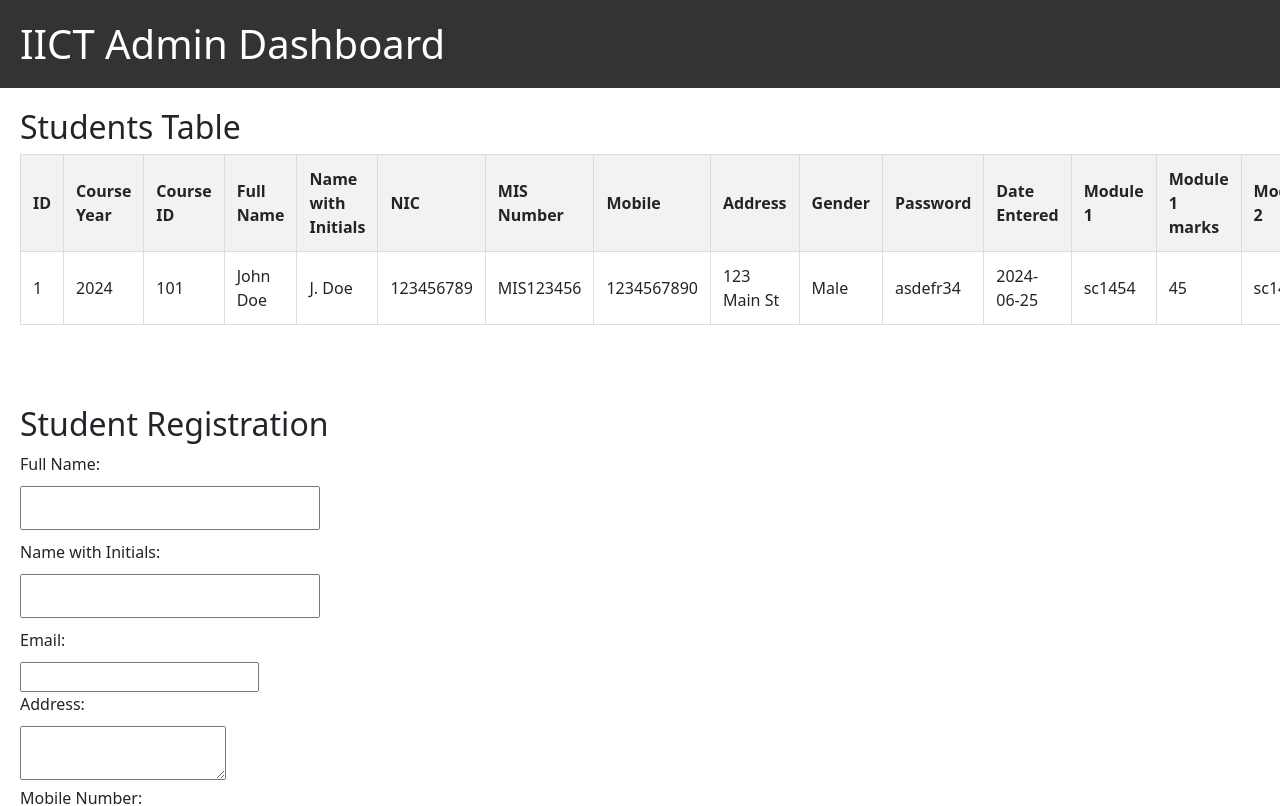
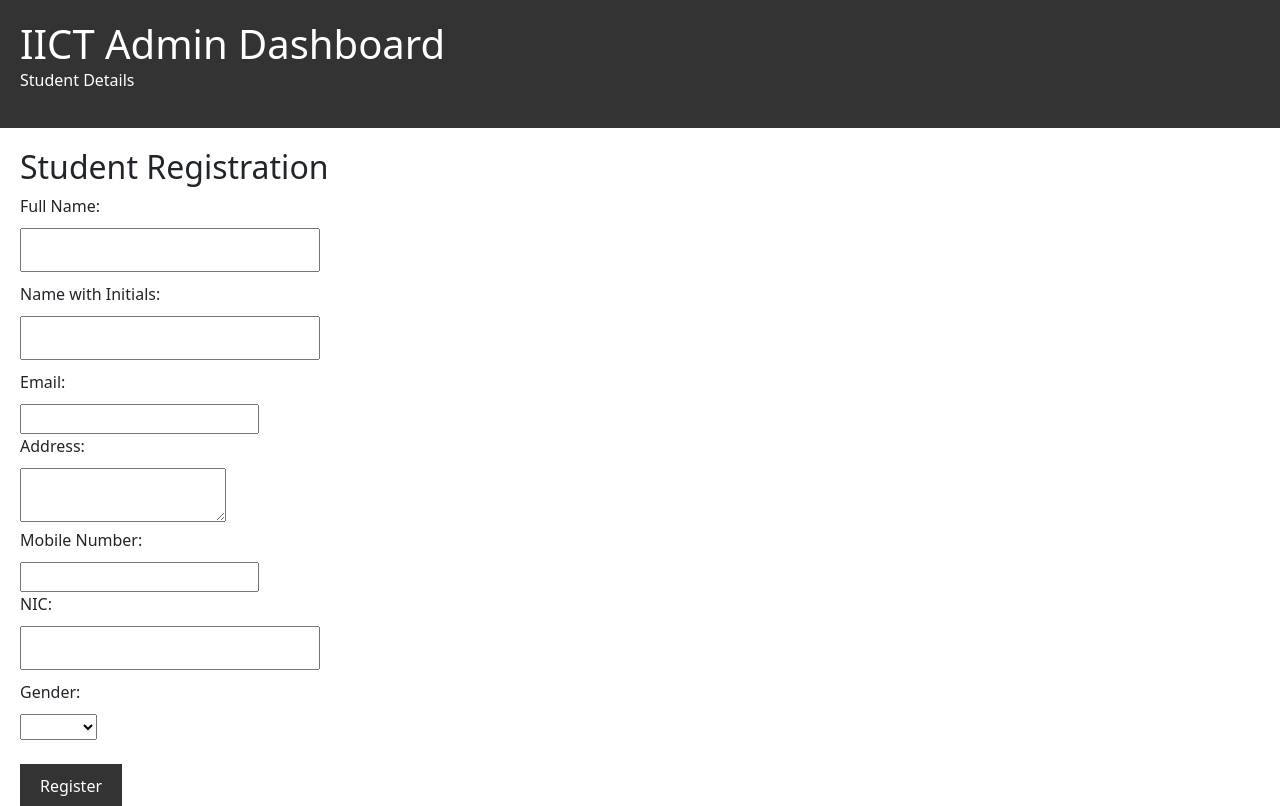
Before and after one commit to manu5h/IITC-System-FrontEnd, an Angular app: page /adminDashboard in a window 1280 px wide. Shown: the top 806 px of the page. Built offline with nearby package versions, Linux system fonts and the light colour scheme.

Commit message:
student details retrieve done

```diff
--- a/src/app/app-routing.module.ts
+++ b/src/app/app-routing.module.ts
@@ -2,10 +2,12 @@ import { NgModule } from '@angular/core';
 import { RouterModule, Routes } from '@angular/router';
 import { AdminComponent } from './components/admin-login/admin.component';
 import { AdminDashboardComponent } from './components/admin-dashboard/admin-dashboard.component';
+import { StudentListComponent } from './components/student-list/student-list.component';
 
 const routes: Routes = [
   { path: '', component: AdminComponent },
-  {path: 'adminDashboard', component: AdminDashboardComponent}
+  {path: 'adminDashboard', component: AdminDashboardComponent},
+  { path: 'students', component: StudentListComponent },
 ];
 
 @NgModule({
--- a/src/app/app.module.ts
+++ b/src/app/app.module.ts
@@ -5,16 +5,20 @@ import { AppRoutingModule } from './app-routing.module';
 import { AppComponent } from './app.component';
 import { AdminComponent } from './components/admin-login/admin.component';
 import { AdminDashboardComponent } from './components/admin-dashboard/admin-dashboard.component';
+import { StudentListComponent } from './components/student-list/student-list.component';
+import { HttpClientModule } from '@angular/common/http';
 
 @NgModule({
   declarations: [
     AppComponent,
     AdminComponent,
     AdminDashboardComponent,
+    StudentListComponent,
   ],
   imports: [
     BrowserModule,
-    AppRoutingModule
+    AppRoutingModule,
+    HttpClientModule
   ],
   providers: [],
   bootstrap: [AppComponent]
--- a/src/app/components/admin-dashboard/admin-dashboard.component.html
+++ b/src/app/components/admin-dashboard/admin-dashboard.component.html
@@ -1,66 +1,11 @@
 <header>
     <h1>IICT Admin Dashboard</h1>
+    <nav>
+        <ul>
+            <li><a routerLink="/students">Student Details</a></li>
+        </ul>
+    </nav>
 </header>
-
-<main class="main">
-    <section id="students-table">
-        <h2>Students Table</h2>
-        <table class="data-table">
-            <thead>
-                <tr>
-                    <th>ID</th>
-                    <th>Course Year</th>
-                    <th>Course ID</th>
-                    <th>Full Name</th>
-                    <th>Name with Initials</th>
-                    <th>NIC</th>
-                    <th>MIS Number</th>
-                    <th>Mobile</th>
-                    <th>Address</th>
-                    <th>Gender</th>
-                    <th>Password</th>
-                    <th>Date Entered</th>
-                    <th>Module 1</th>
-                    <th>Module 1 marks</th>
-                    <th>Module 2</th>
-                    <th>Module 2 marks</th>
-                    <th>Module 3</th>
-                    <th>Module 3 marks</th>
-                    <th>Dropout</th>
-                    <th>Final Exam Sitted</th>
-                    <th>Repeat</th>
-                </tr>
-            </thead>
-            <tbody>
-                <tr>
-                    <td>1</td>
-                    <td>2024</td>
-                    <td>101</td>
-                    <td>John Doe</td>
-                    <td>J. Doe</td>
-                    <td>123456789</td>
-                    <td>MIS123456</td>
-                    <td>1234567890</td>
-                    <td>123 Main St</td>
-                    <td>Male</td>
-                    <td>asdefr34</td>
-                    <td>2024-06-25</td>
-                    <td>sc1454</td>
-                    <td>45</td>
-                    <td>sc1453</td>
-                    <td>89</td>
-                    <td>sc1452</td>
-                    <td>38</td>
-                    <td>0</td>
-                    <td>1</td>
-                    <td>1</td>
-                </tr>
-
-            </tbody>
-        </table>
-    </section>
-</main>
-
 
 <main class="main">
     <section id="student-registration">
--- /dev/null
+++ b/src/app/components/student-list/student-list.component.css
@@ -0,0 +1,52 @@
+.container {
+  margin-left: 0;
+}
+header {
+  background-color: #333;
+  color: #fff;
+  padding: 20px;
+}
+
+header h1 {
+  margin: 0;
+}
+nav ul {
+  list-style-type: none;
+  padding: 0;
+}
+
+nav ul li {
+  display: inline;
+  margin-right: 20px;
+}
+
+nav ul li a {
+  color: #fff;
+  text-decoration: none;
+}
+.table {
+  border-collapse: collapse;
+  width: 100%;
+  margin-right: 10px;
+}
+
+.table th,
+.table td {
+  border: 1px solid #ddd;
+  padding: 10px;
+}
+
+.table th {
+  background-color: #f2f2f2;
+}
+
+/* Increase space between columns */
+.table th,
+.table td {
+  padding: 12px;
+}
+
+/* Add horizontal scroll for overflow */
+.main {
+  overflow-x: auto;
+}
--- /dev/null
+++ b/src/app/components/student-list/student-list.component.html
@@ -0,0 +1,63 @@
+<header>
+  <h1>IICT Admin Dashboard</h1>
+  <nav>
+      <ul>
+          <li><a routerLink="/adminDashboard">Dashboard</a></li>
+      </ul>
+  </nav>
+</header>
+<div class="container">
+    <br>
+    <table class="table">
+      <thead>
+        <tr>
+          <th>ID</th>
+          <th>Course Year</th>
+          <th>Course ID</th>
+          <th>Full Name</th>
+          <th>Name with Initials</th>
+          <th>NIC</th>
+          <th>MIS Number</th>
+          <th>Mobile</th>
+          <th>Address</th>
+          <th>Gender</th>
+          <th>Password</th>
+          <th>Date Entered</th>
+          <th>Module 1</th>
+          <th>Module 1 Marks</th>
+          <th>Module 2</th>
+          <th>Module 2 Marks</th>
+          <th>Module 3</th>
+          <th>Module 3 Marks</th>
+          <th>Dropout</th>
+          <th>Final Exam Sitted</th>
+          <th>Repeat</th>
+        </tr>
+      </thead>
+      <tbody>
+        <tr *ngFor="let student of students">
+          <td>{{ student.ID }}</td>
+          <td>{{ student.CourseYear }}</td>
+          <td>{{ student.CourseID }}</td>
+          <td>{{ student.FullName }}</td>
+          <td>{{ student.NameWithInitials }}</td>
+          <td>{{ student.NIC }}</td>
+          <td>{{ student.MISNumber }}</td>
+          <td>{{ student.Mobile }}</td>
+          <td>{{ student.Address }}</td>
+          <td>{{ student.Gender }}</td>
+          <td>{{ student.Password }}</td>
+          <td>{{ student.DateEntered }}</td>
+          <td>{{ student.Module1 }}</td>
+          <td>{{ student.Module1Marks }}</td>
+          <td>{{ student.Module2 }}</td>
+          <td>{{ student.Module2Marks }}</td>
+          <td>{{ student.Module3 }}</td>
+          <td>{{ student.Module3Marks }}</td>
+          <td>{{ student.Dropout }}</td>
+          <td>{{ student.FinalExamSitted }}</td>
+          <td>{{ student.Repeat }}</td>
+        </tr>
+      </tbody>
+    </table>
+  </div>
--- /dev/null
+++ b/src/app/components/student-list/student-list.component.ts
@@ -0,0 +1,26 @@
+import { Component, OnInit } from '@angular/core';
+import { StudentService } from '../../student.service'; // Import the StudentService
+
+@Component({
+  selector: 'app-student-list',
+  templateUrl: './student-list.component.html',
+  styleUrls: ['./student-list.component.css']
+})
+export class StudentListComponent implements OnInit {
+  students: any[] = [];
+
+  constructor(private studentService: StudentService) { }
+
+  ngOnInit(): void {
+    this.fetchStudents(); // Fetch students data when the component initializes
+  }
+
+  fetchStudents() {
+    this.studentService.getAllStudents().subscribe(
+      (students: any[]) => {
+        this.students = students; // Assign the fetched students to the component property
+      },
+      error => console.error('Error fetching student data:', error)
+    );
+  }
+}
--- /dev/null
+++ b/src/app/student.service.ts
@@ -0,0 +1,17 @@
+import { Injectable } from '@angular/core';
+import { HttpClient } from '@angular/common/http';
+import { Observable } from 'rxjs';
+
+@Injectable({
+  providedIn: 'root'
+})
+export class StudentService {
+  private baseUrl = 'http://localhost:3000'; // Adjust this URL to match your backend API endpoint
+
+  constructor(private http: HttpClient) { }
+
+  // Method to fetch all student data from the backend
+  getAllStudents(): Observable<any[]> {
+    return this.http.get<any[]>(`${this.baseUrl}/students`);
+  }
+}
```
Also changed, not shown: 2 other files (tests, documents, lock files or other folders).
